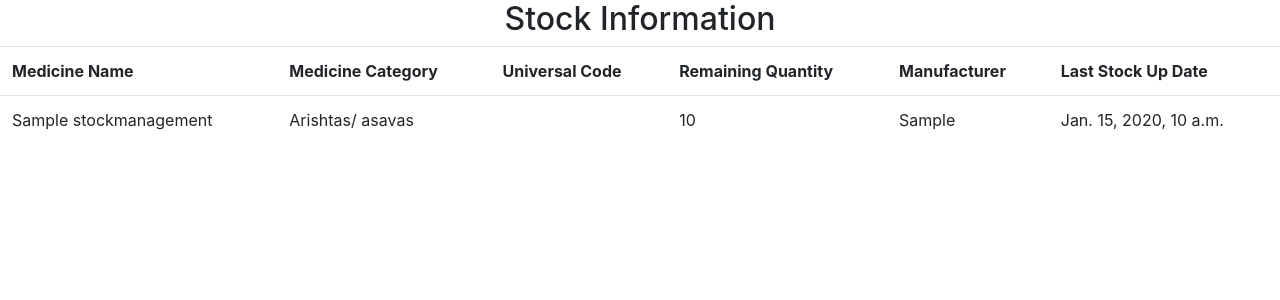
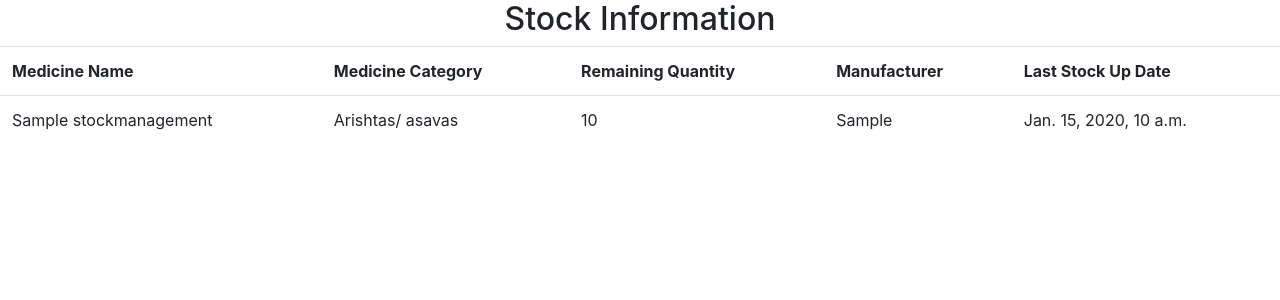
Before and after one commit to codewithmonk/clinic-management, a Django app: page /ims/list-stock in a window 1280 px wide. Shown: the part 112-412 px from the top of the page. Run offline with Django 3.2, Linux system fonts and the light colour scheme; a user stored in the database is signed in; tables that the repository leaves empty hold one stand-in row (values such as "Sample post"); some libraries are stand-ins or nearby versions.

Commit message:
modification to ims

```diff
--- a/core/templates/core/stock-info.html
+++ b/core/templates/core/stock-info.html
@@ -19,7 +19,6 @@
              <tr>
                  <th>Medicine Name</th>
                  <th>Medicine Category</th>
-                 <th>Universal Code</th>
                  <th>Remaining Quantity</th>
                  <th>Manufacturer</th>
                  <th>Last Stock Up Date</th>
@@ -28,7 +27,6 @@
                 <tr>
                     <td>{{ record.medicine_name }}</td>
                     <td>{{ record.medicine_category }}</td>
-                    <td>{{ record.universal_code }}</td>
                     <td>{{ record.quantity }}</td>
                     <td>{{ record.manufacturer }}</td>
                     <td>{{ record.date }}</td>
```
